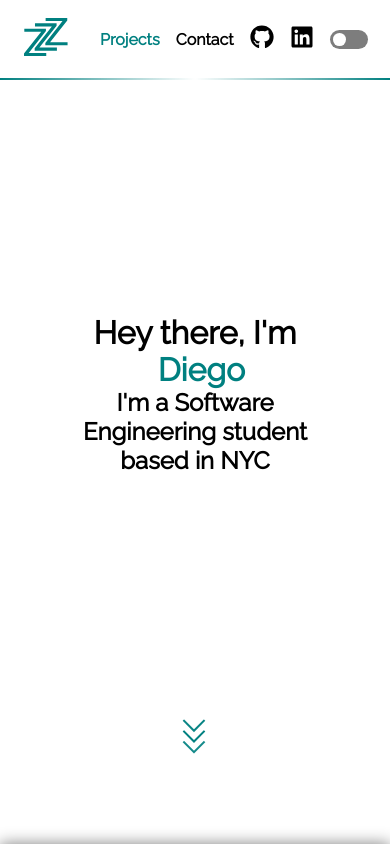
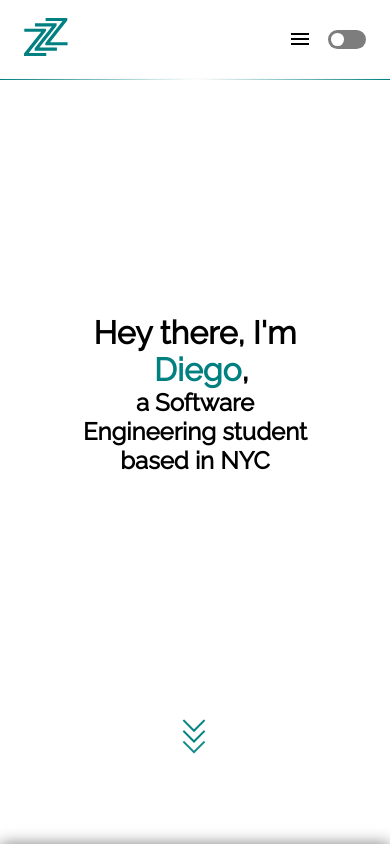
Before and after one commit to zambiazzi89/zambiazzi, a React (Create React App) app: page / in a window 390 px wide. Shown: the top 844 px of the page. Built offline with nearby package versions, Linux system fonts and the light colour scheme.

Commit message:
Made navbar responsive to smaller screens

```diff
--- a/src/components/Contact.css
+++ b/src/components/Contact.css
@@ -1,17 +1,18 @@
 .contact-background {
   min-height: 100vh;
   padding-top: 5em;
-  display: grid;
-  place-items: center;
+  display: flex;
+  justify-content: center;
+  align-items: center;
 }
 
 .contact-container {
   background-color: var(--card-color);
   box-shadow: 3px 3px 5px var(--shadow);
   border-radius: 5px;
-  width: 30em;
+  width: clamp(300px, 90vw, 30em);
   height: 30em;
-  padding: 5em;
+  padding: 4em;
   display: flex;
   flex-direction: column;
   justify-content: space-between;
--- a/src/components/Header.css
+++ b/src/components/Header.css
@@ -1,3 +1,51 @@
+@media only screen and (max-width: 450px) {
+  .menu-button {
+    display: block;
+  }
+  .App-header ul {
+    position: fixed;
+    z-index: 1;
+    top: 4.9em;
+    left: 0;
+    right: 0;
+    display: flex;
+    flex-direction: column;
+    justify-content: space-evenly;
+    align-items: center;
+    background-color: var(--card-color);
+    height: 0em;
+  }
+  .App-header ul {
+    transition: all ease 1s;
+  }
+  .App-header ul.dropdown-closed {
+    height: 0em;
+    border-bottom: 1px solid transparent;
+  }
+  .App-header ul.dropdown-closed li {
+    opacity: 0;
+    transition: all 0.25s ease;
+  }
+  .App-header ul.dropdown-open {
+    height: 12em;
+    border-bottom: 1px solid var(--accent-color);
+  }
+  .App-header ul.dropdown-open li {
+    opacity: 1;
+    transition: all 0.5s ease 0.5s;
+  }
+}
+@media only screen and (min-width: 450px) {
+  .menu-button {
+    display: none;
+  }
+  nav ul {
+    display: flex;
+    flex-direction: row;
+    align-items: center;
+  }
+}
+
 #logo {
   padding: 0.5rem 0.5rem 0.5rem 1.5rem;
 }
@@ -22,6 +70,7 @@
   );
 }
 .App-header {
+  z-index: 10;
   height: 4.9em;
   background-color: var(--bg-color);
   display: flex;
@@ -31,13 +80,13 @@
   color: var(--font-color);
   font-weight: 800;
 }
-
-.App-header ul {
+.App-header nav {
   display: flex;
   flex-direction: row;
   align-items: center;
   padding: 0.5rem 1.5rem 0.5rem 0.5rem;
 }
+
 .App-header li {
   margin-left: 1em;
   list-style: none;
--- a/src/components/Header.js
+++ b/src/components/Header.js
@@ -1,18 +1,25 @@
+import React, { useState } from 'react'
 import './Header.css'
 import { Logo } from '../Logo'
 import { FaGithub, FaLinkedin } from 'react-icons/fa'
+import { MdMenu } from 'react-icons/md'
 import { ThemeToggle } from './ThemeToggle'
 
 export const Header = ({ darkTheme, setDarkTheme, activeButton }) => {
+  const [toggleMenu, setToggleMenu] = useState(false)
   return (
     <div className="header-background">
       <header className="App-header">
-        <a href="#home">
+        <a href="#home" onClick={() => setToggleMenu(false)}>
           <Logo id="logo" />
         </a>
         <nav>
-          <ul>
-            <li>
+          <MdMenu
+            onClick={() => setToggleMenu(!toggleMenu)}
+            className="menu-button nav-button icons"
+          />
+          <ul className={`${toggleMenu ? 'dropdown-open' : 'dropdown-closed'}`}>
+            <li onClick={() => setToggleMenu(false)}>
               <a
                 href="#projects"
                 className={`${
@@ -24,7 +31,7 @@ export const Header = ({ darkTheme, setDarkTheme, activeButton }) => {
                 Projects
               </a>
             </li>
-            <li>
+            <li onClick={() => setToggleMenu(false)}>
               <a
                 href="#contact"
                 className={`${
@@ -36,7 +43,7 @@ export const Header = ({ darkTheme, setDarkTheme, activeButton }) => {
                 Contact
               </a>
             </li>
-            <li className="nav-button">
+            <li className="nav-button" onClick={() => setToggleMenu(false)}>
               <a
                 href="https://github.com/zambiazzi89"
                 target="_blank"
@@ -45,7 +52,7 @@ export const Header = ({ darkTheme, setDarkTheme, activeButton }) => {
                 <FaGithub className="icons" />
               </a>
             </li>
-            <li className="nav-button">
+            <li className="nav-button" onClick={() => setToggleMenu(false)}>
               <a
                 href="https://linkedin.com/in/zambiazzi/"
                 target="_blank"
@@ -54,6 +61,7 @@ export const Header = ({ darkTheme, setDarkTheme, activeButton }) => {
                 <FaLinkedin className="icons" />
               </a>
             </li>
+          </ul>
           <li
             className="nav-button"
             title="Theme"
@@ -61,7 +69,6 @@ export const Header = ({ darkTheme, setDarkTheme, activeButton }) => {
           >
             <ThemeToggle darkTheme={darkTheme} />
           </li>
-          </ul>
         </nav>
       </header>
     </div>
--- a/src/components/Home.js
+++ b/src/components/Home.js
@@ -7,9 +7,9 @@ export const Home = () => {
     <div id="home" className="home-container">
       <div className="name-description">
         <h1>
-          Hey there, I'm <p className="accent-color">Diego</p>
+          Hey there, I'm <p className="accent-color">Diego</p>,
         </h1>
-        <h2>I'm a Software Engineering student based in NYC</h2>
+        <h2>a Software Engineering student based in NYC</h2>
       </div>
       <a href="#projects">
         <ArrowButton />
```
Lines whose indentation alone changed are shown as unchanged.
